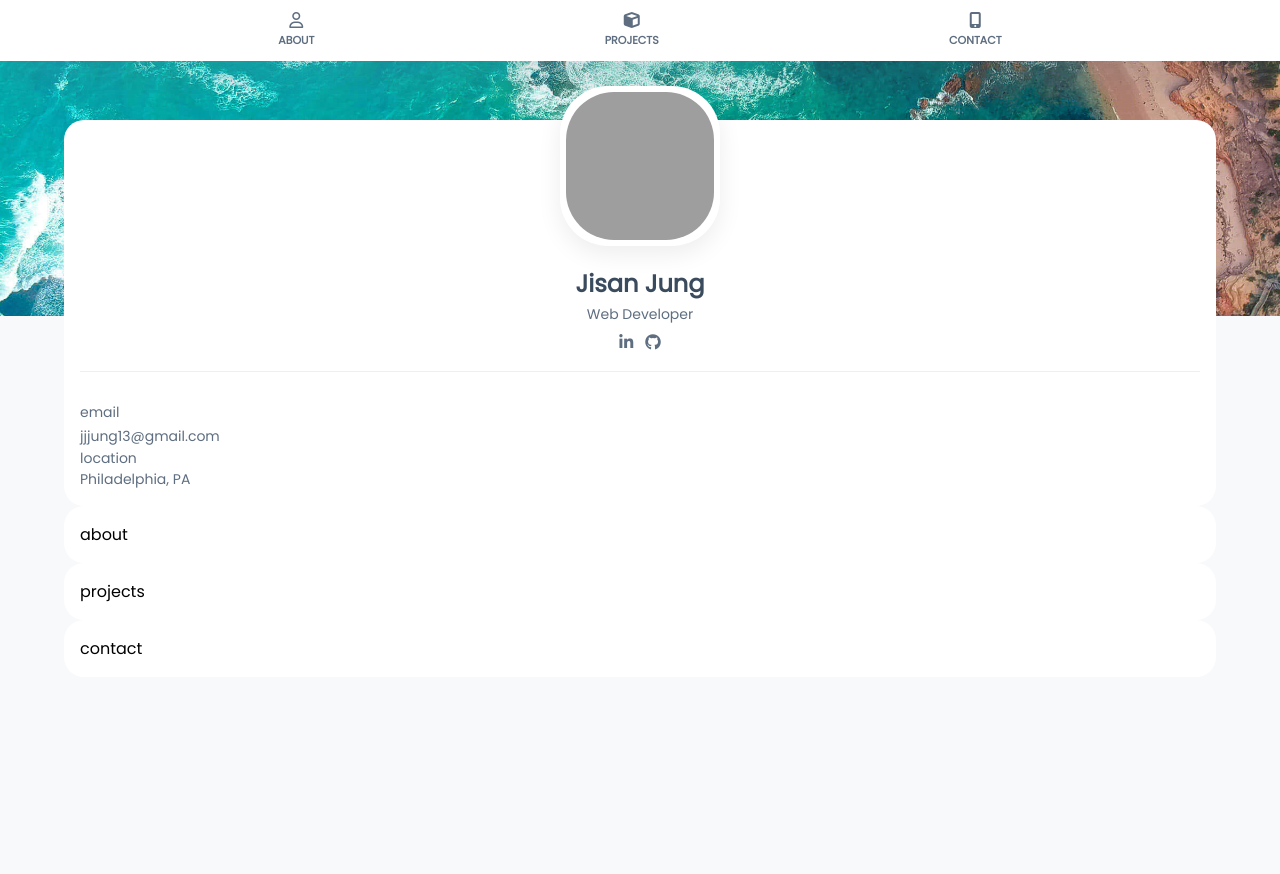
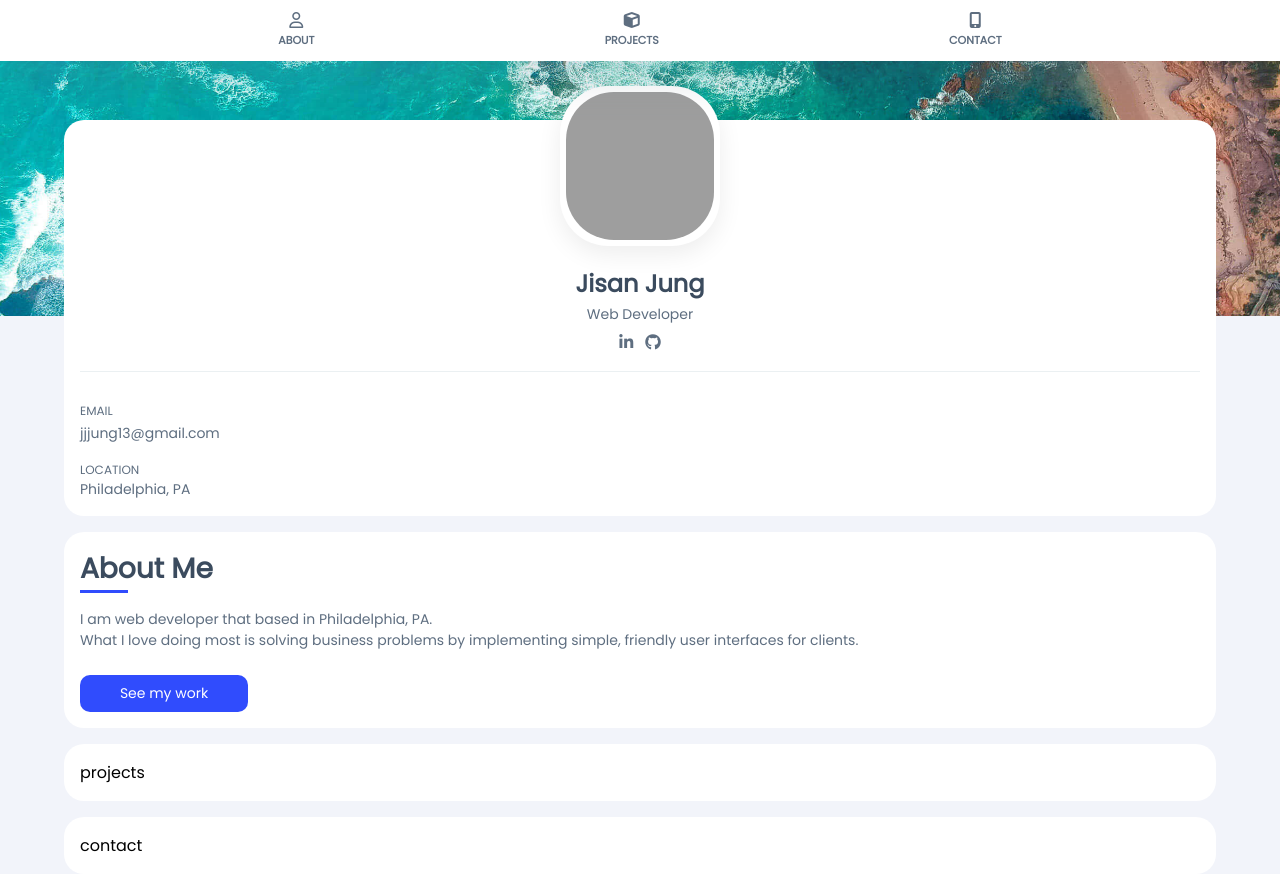
Before and after one commit to jisanjung/Portfolio, a website built with webpack: page index.html in a window 1280 px wide. Before the commit the page ends 800 px from the top, so only its background shows below. Built offline with nearby package versions, Linux system fonts and the light colour scheme; grey boxes are pictures that could not be loaded.

Commit message:
finished info and about section

```diff
--- a/index.html
+++ b/index.html
@@ -11,9 +11,9 @@
     <!--mobile nav-->
     <nav class="mobile-nav fixed w-100">
         <ul class="flex flex-even">
-            <li><a href="#about" class="flex flex-column align-center"><i class="far fa-user"></i><span>about</span></a></li>
-            <li><a href="#projects" class="flex flex-column align-center"><i class="fas fa-cube"></i><span>projects</span></a></li>
-            <li><a href="#contact" class="flex flex-column align-center"><i class="fas fa-mobile-alt"></i><span>contact</span></a></li>
+            <li><a href="#about" class="flex flex-column align-center uppercase"><i class="far fa-user"></i><span>about</span></a></li>
+            <li><a href="#projects" class="flex flex-column align-center uppercase"><i class="fas fa-cube"></i><span>projects</span></a></li>
+            <li><a href="#contact" class="flex flex-column align-center uppercase"><i class="fas fa-mobile-alt"></i><span>contact</span></a></li>
         </ul>
     </nav>
 
@@ -27,20 +27,20 @@
                 <img src="./dist/images/profile.JPG" alt="Profile Picture">
             </div>
             <div class="main-info relative">
-                <h4 class="title">Jisan Jung</h4>
+                <h4 class="name">Jisan Jung</h4>
                 <span class="text">Web Developer</span>
                 <ul class="flex flex-center">
-                    <li class="text"><i class="fab fa-linkedin-in"></i></li>
-                    <li class="text"><i class="fab fa-github"></i></li>
+                    <li class="text"><a href="#"><i class="fab fa-linkedin-in"></i></a></li>
+                    <li class="text"><a href="#"><i class="fab fa-github"></i></a></li>
                 </ul>
             </div>
             <div class="additional-info">
                 <div class="flex flex-column">
-                    <span class="text label">email</span>
+                    <span class="text label uppercase">email</span>
                     <a href="#"><span class="text">jjjung13@gmail.com</span></a>
                 </div>
                 <div class="flex flex-column">
-                    <span class="text label">location</span>
+                    <span class="text label uppercase">location</span>
                     <span class="text">Philadelphia, PA</span>
                 </div>
             </div>
@@ -48,7 +48,14 @@
 
         <!--about-->
         <section class="card" id="about">
-            about
+            <h1 class="title">About Me</h1>
+            <p class="text">
+                I am web developer that based in Philadelphia, PA.
+            </p>
+            <p class="text">
+                What I love doing most is solving business problems by implementing simple, friendly user interfaces for clients.
+            </p>
+            <a href="#projects" class="btn">See my work</a>
         </section>
 
         <!--projects-->
--- /dev/null
+++ b/src/sass/components/_about.scss
@@ -0,0 +1,16 @@
+@import "../utils/mixins";
+
+#about {
+    .btn {
+        width: 12em;
+        margin-top: 1.5rem;
+    }
+    @include media-query-grow(768px) {
+        p:nth-child(2) {
+            margin-bottom: 0;
+        }
+        p:nth-child(3) {
+            margin-top: 0;
+        }
+    }
+}
--- a/src/sass/components/_global.scss
+++ b/src/sass/components/_global.scss
@@ -108,6 +108,9 @@ img {
 .text-right {
     text-align: right;
 }
+.uppercase {
+    text-transform: uppercase;
+}
 
 /* global to application */
 body {
@@ -122,17 +125,45 @@ body {
     main {
         top: 120px;
         @include container(small);
+        .card + .card {
+            margin-top: 1rem;
+        }
         .card {
             background: $white;
             padding: 1rem;
             border-radius: 20px;
             .title {
                 color: $xtra-dark;
+                font-size: 1.75rem;
+                &::after {
+                    content: "";
+                    display: block;
+                    background: $primary;
+                    width: 3rem;
+                    height: 3px;
+                }
             }
             .text {
                 color: $dark;
                 font-size: 14px;
             }
+            p {
+                margin: 1rem 0;
+            }
+            .btn {
+                font-size: 14px;
+                display: block;
+                text-align: center;
+                background: $primary;
+                color: $white;
+                padding: 0.5rem 1rem;
+                border-radius: 10px;
+                transition: 0.25s ease all;
+                &:hover {
+                    cursor: pointer;
+                    opacity: 0.85;
+                }
+            }
         }
     }
 }
--- a/src/sass/components/_info.scss
+++ b/src/sass/components/_info.scss
@@ -22,13 +22,17 @@
         text-align: center;
         top: -30px;
         h4 {
-            font-size: 1.5rem;
+            color: $xtra-dark;
+            font-size: 1.5rem !important;
         }
         ul {
             padding-top: 0.25rem;
             padding-bottom: 1rem;
             li {
                 font-size: 1rem;
+                a {
+                    color: $dark !important;
+                }
             }
             li + li {
                 margin-left: 0.75rem;
@@ -42,4 +46,14 @@
             background: $light;
         }
     }
+    .additional-info {
+        .flex + .flex {
+            margin-top: 1rem;
+        }
+        .flex {
+            .label {
+                font-size: 12px;
+            }
+        }
+    }
 }
--- a/src/sass/components/_nav.scss
+++ b/src/sass/components/_nav.scss
@@ -4,11 +4,11 @@
 .mobile-nav {
     background: $white;
     box-shadow: 0px 20px 40px rgba(103, 118, 128, 0.2);
+    z-index: 1;
     ul {
         li {
             padding: 0.75rem;
             a {
-                text-transform: uppercase;
                 font-size: 11px;
                 font-weight: bold;
                 color: $dark;
--- a/src/sass/main.scss
+++ b/src/sass/main.scss
@@ -1,3 +1,4 @@
 @import "./components/global";
 @import "./components/nav";
 @import "./components/info";
+@import "./components/about";
--- a/src/sass/utils/_variables.scss
+++ b/src/sass/utils/_variables.scss
@@ -1,5 +1,5 @@
 /* colors */
-$bg-light: #F8F9FB;
+$bg-light: #F2F4FA;
 $white: #fff;
 $xtra-dark: #3B4B5E;
 $dark: #5E6E80;
```
Also changed, not shown: dist/main.min.css, 1 other file.
